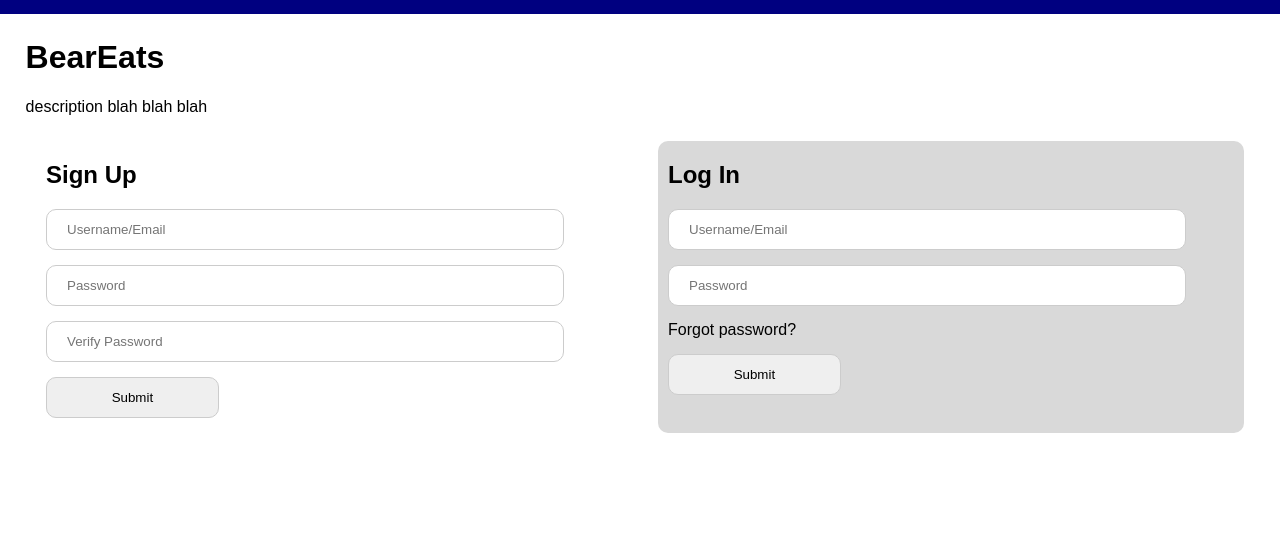
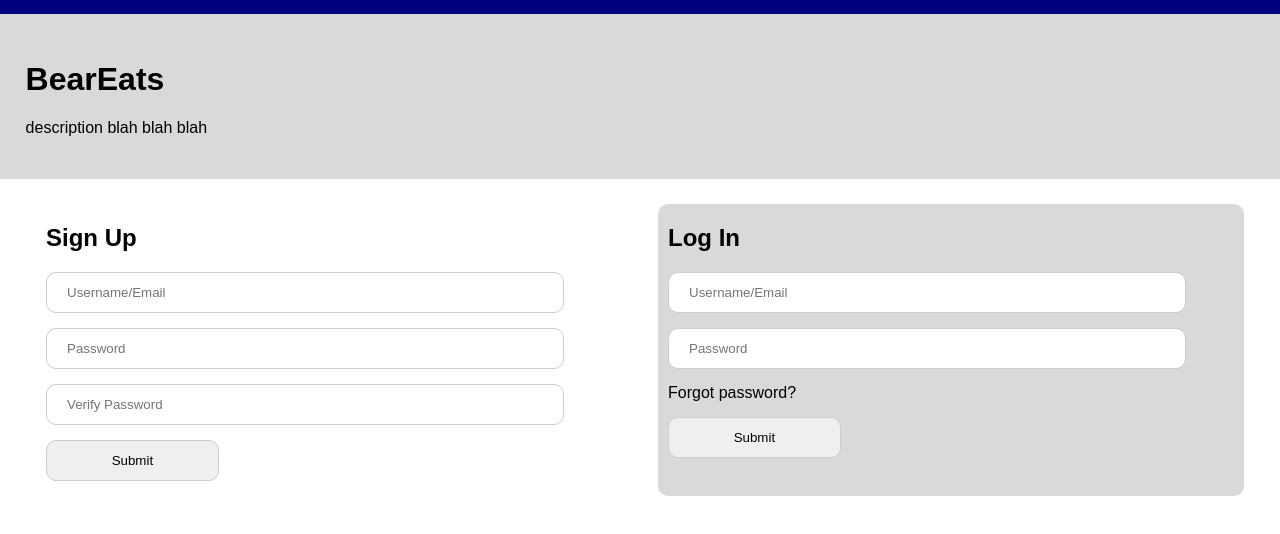
Before and after one commit to hannah02li20/cs198-final, a website: page frontend_stuff/sign_up_log_in.html in a window 1280 px wide. Shown: the part 74-608 px from the top of the page. Drawn offline with Linux system fonts and the light colour scheme.

```diff
--- a/frontend_stuff/signup_login.css
+++ b/frontend_stuff/signup_login.css
@@ -3,12 +3,14 @@
 }
 
 .title-description {
-    margin: 2%;
+    padding: 2%;
+    background-color: #D9D9D9;
 }
 
 .sign-up-container {
     display: flex;
     justify-content: space-evenly;
+    margin-top: 2%;
     /* background-color: blueviolet; */
 
 }
```
